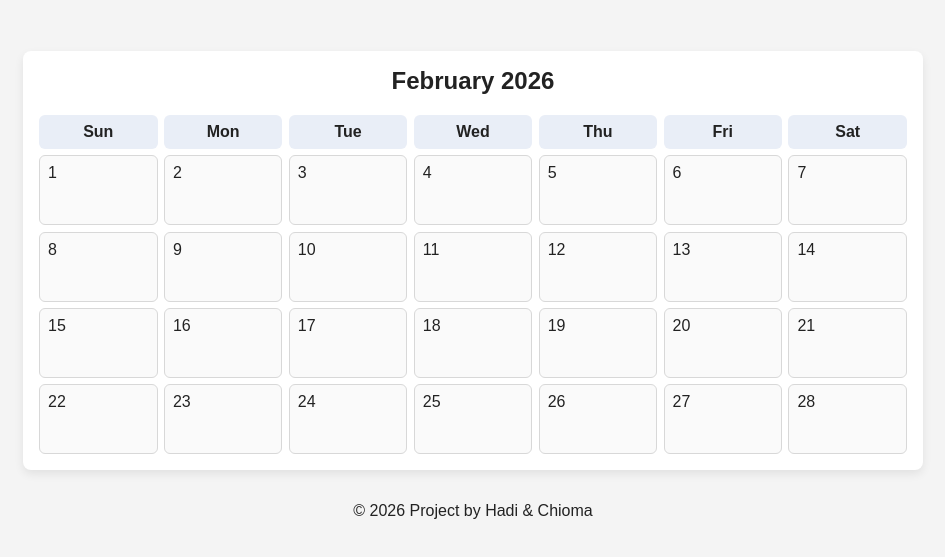
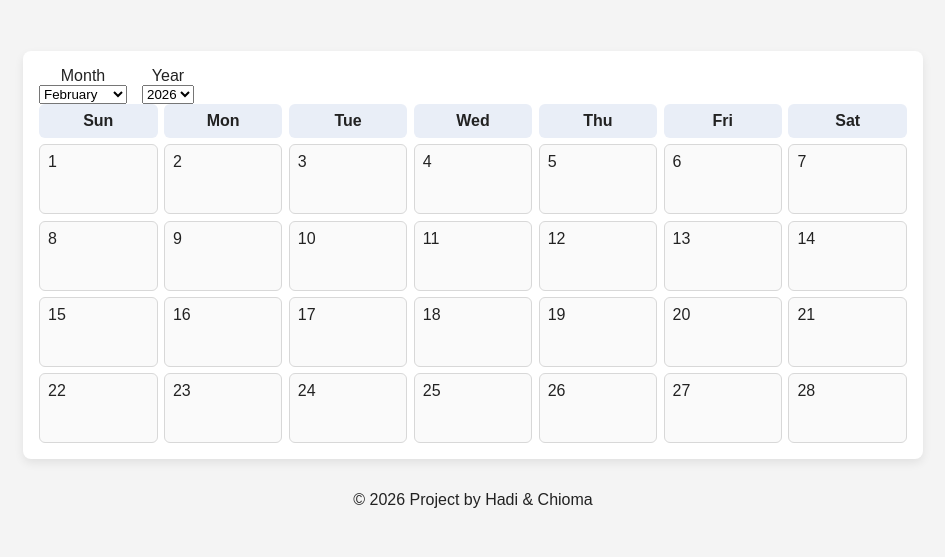
Before and after one commit to JanefrancessC/Piscine-Sprint-2-Project-Days-Calendar, a plain HTML site: page index.html in a window 1280 px wide. Shown: the part 77-634 px from the top of the page, without its empty margins (167-1112 px from the left). Drawn offline with Linux system fonts and the light colour scheme.

Commit message:
initialized month and year selectors

```diff
--- a/index.html
+++ b/index.html
@@ -13,6 +13,17 @@
     </header>
     <main>
       <section class="calendar">
+        <div id="controls">
+          <div class="control-group">
+            <label for="month-select">Month</label>
+            <select id="month-select"></select>
+          </div>
+          <div class="control-group">
+            <label for="year-select">Year</label>
+            <select id="year-select"></select>
+          </div>
+        </div>
+
         <h2 id="month-year" class="month-year">Month Year</h2>
 
         <div class="weekdays">
--- /dev/null
+++ b/src/monthYearSelect.js
@@ -0,0 +1,68 @@
+import { renderMonth } from "./displayCalendar.js";
+
+const monthSelect = document.getElementById("month-select");
+const yearSelect = document.getElementById("year-select");
+
+const months = [
+  "January",
+  "February",
+  "March",
+  "April",
+  "May",
+  "June",
+  "July",
+  "August",
+  "September",
+  "October",
+  "November",
+  "December",
+];
+
+const populateMonths = () => {
+  months.forEach((month, index) => {
+    const option = document.createElement("option");
+
+    option.value = index;
+    option.textContent = month;
+    monthSelect.appendChild(option);
+  });
+};
+
+const populateYears = () => {
+  const startYear = 1900;
+  const endYear = 2100;
+
+  for (let year = startYear; year <= endYear; year++) {
+    const option = document.createElement("option");
+    option.value = year;
+    option.textContent = year;
+    yearSelect.appendChild(option);
+  }
+};
+
+function handleJump() {
+  const selectedMonth = Number(monthSelect.value);
+  const selectedYear = Number(yearSelect.value);
+
+  renderMonth(selectedYear, selectedMonth);
+}
+
+export const updateSelectors = function (year, month) {
+  yearSelect.value = year;
+  monthSelect.value = month;
+};
+
+/**
+ *
+ */
+export const initMonthYearSelect = function () {
+  populateMonths();
+  populateYears();
+
+  const today = new Date();
+  monthSelect.value = today.getMonth();
+  yearSelect.value = today.getFullYear();
+
+  monthSelect.addEventListener("change", handleJump);
+  yearSelect.addEventListener("change", handleJump);
+};
--- a/src/script.js
+++ b/src/script.js
@@ -1,4 +1,6 @@
 import { renderCurrentMonth } from "./displayCalendar.js";
+import { initMonthYearSelect } from "./monthYearSelect.js";
 
 // Start the first calendar view.
+initMonthYearSelect();
 renderCurrentMonth();
--- a/style.css
+++ b/style.css
@@ -30,9 +30,21 @@ main {
   box-shadow: 0 4px 10px rgba(0, 0, 0, 0.08);
 }
 
+#controls {
+  display: flex;
+  gap: 15px;
+}
+
+.control-group {
+  display: flex;
+  flex-direction: column;
+  align-items: center;
+}
+
 .month-year {
   margin-top: 0;
   text-align: center;
+  display: none;
 }
 
 .weekdays {
```
Also changed, not shown: days.json (added, +37 -0 lines), src/days.js (deleted, +0 -41 lines).
